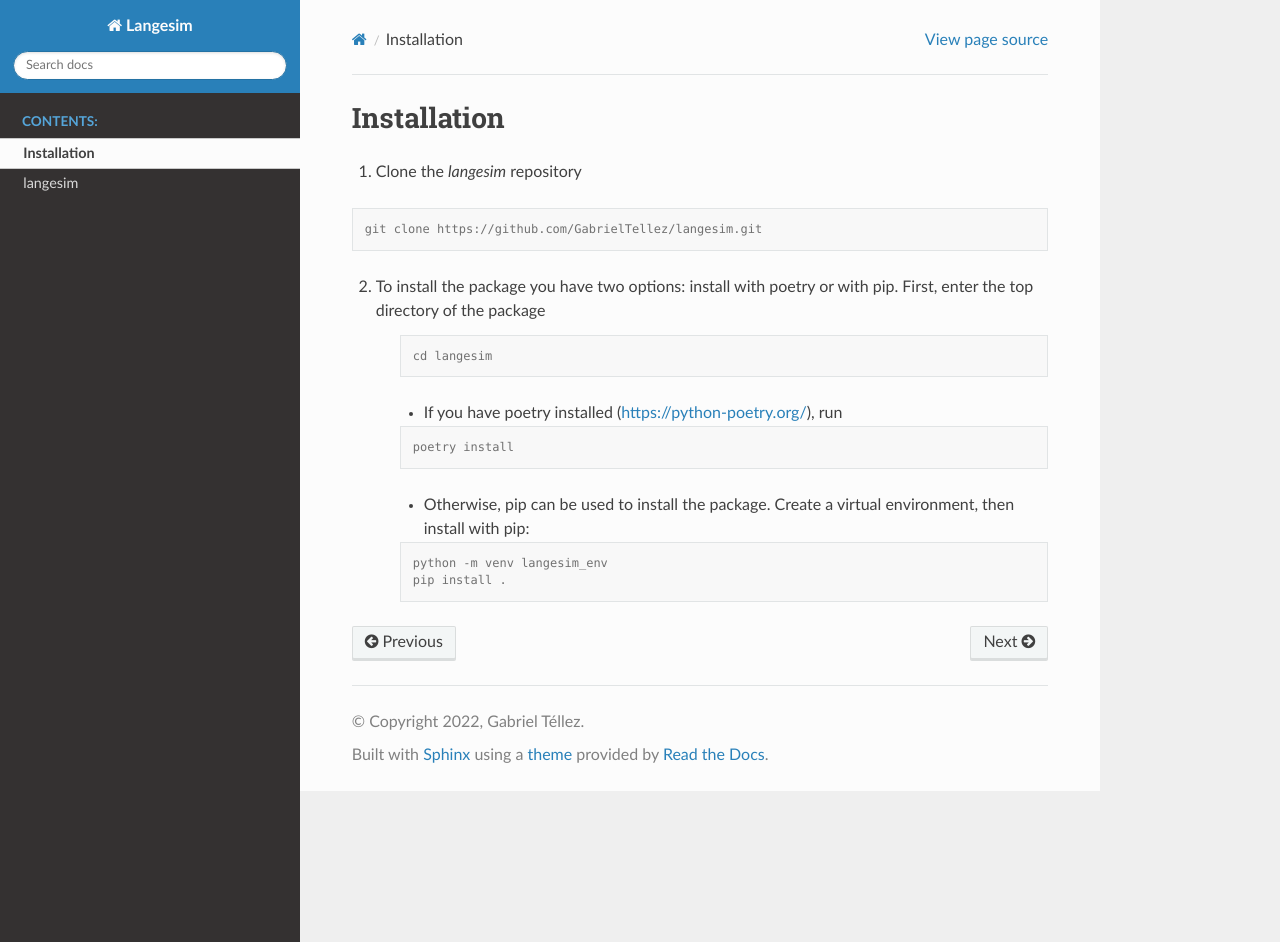
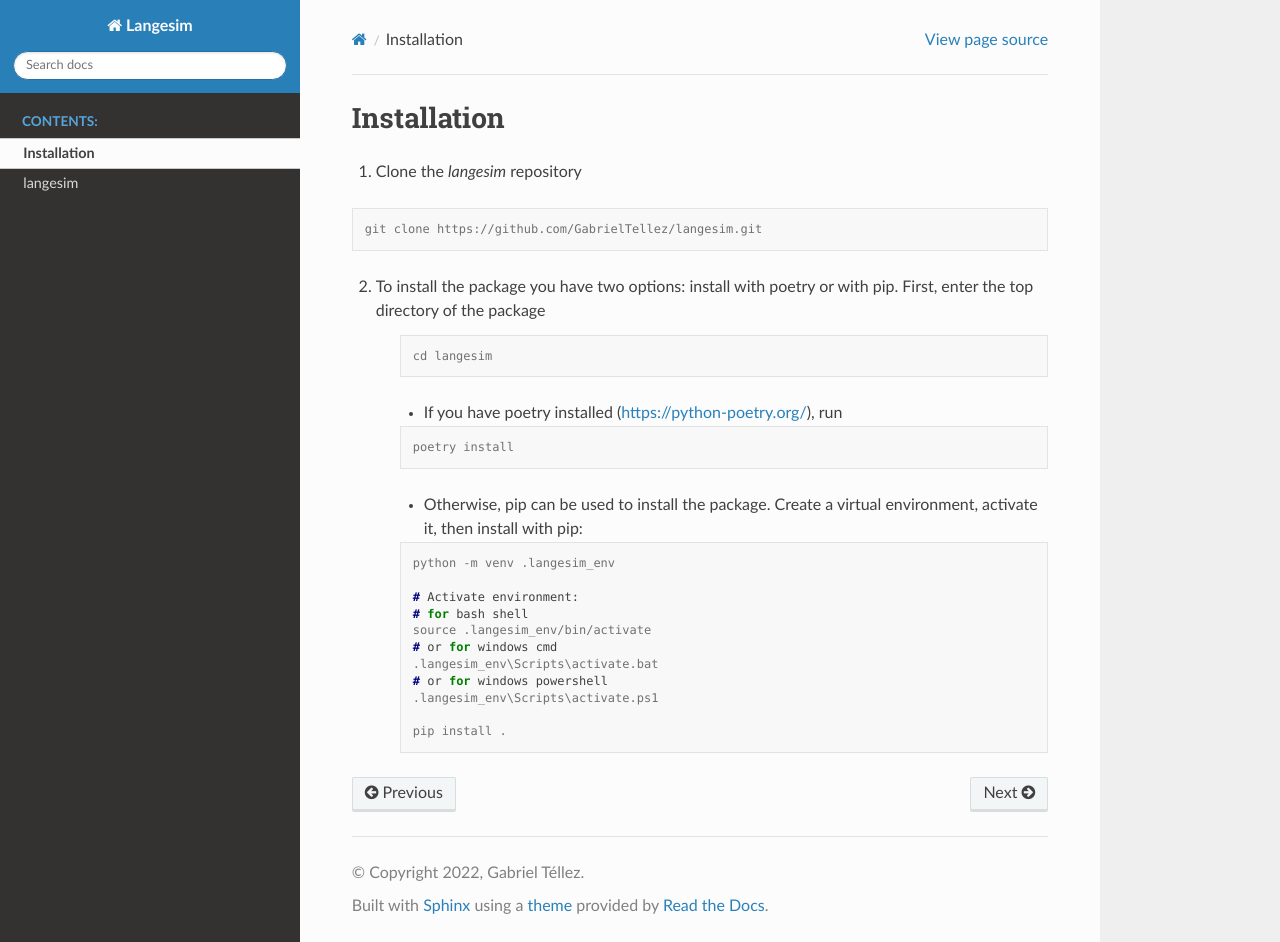
Before and after one commit to GabrielTellez/langesim, a Sphinx documentation site: the page built from docs/installation.rst, in a window 1280 px wide and 942 px high. Built offline with Sphinx 7.4.7 and the Read the Docs theme 2.0.0, drawn with Linux system fonts in a browser that asks for light colours.

Commit message:
docs: activate environment

```diff
--- a/docs/installation.rst
+++ b/docs/installation.rst
@@ -21,9 +21,18 @@ Installation
         poetry install
 
     - Otherwise, pip can be used to install the package. Create a virtual
-      environment, then install with pip:
+      environment, activate it, then install with pip:
 
     .. code-block:: console
 
-        python -m venv langesim_env
+        python -m venv .langesim_env
+
+        # Activate environment:
+        # for bash shell
+        source .langesim_env/bin/activate
+        # or for windows cmd
+        .langesim_env\Scripts\activate.bat
+        # or for windows powershell
+        .langesim_env\Scripts\activate.ps1
+
         pip install .
```
Also changed, not shown: 1 other file.
